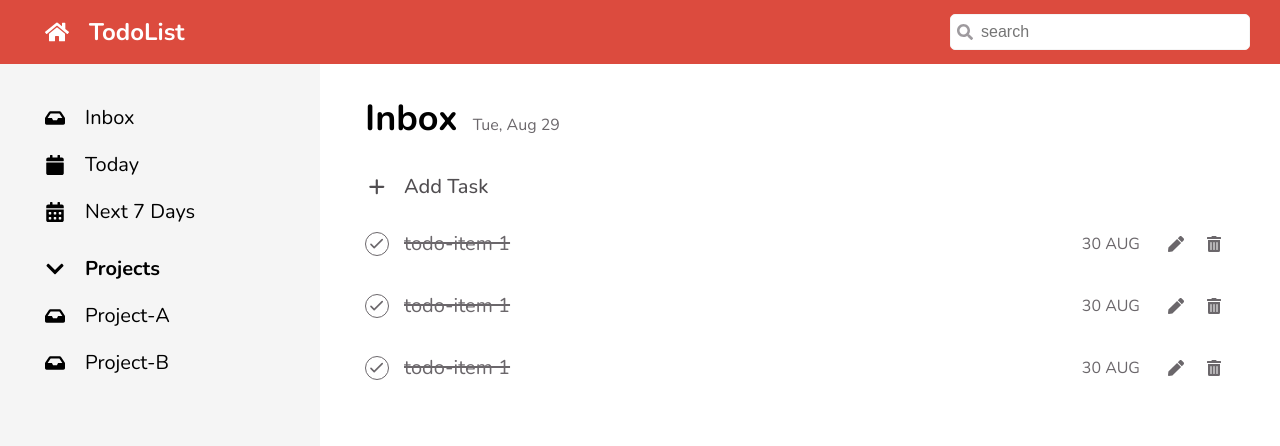
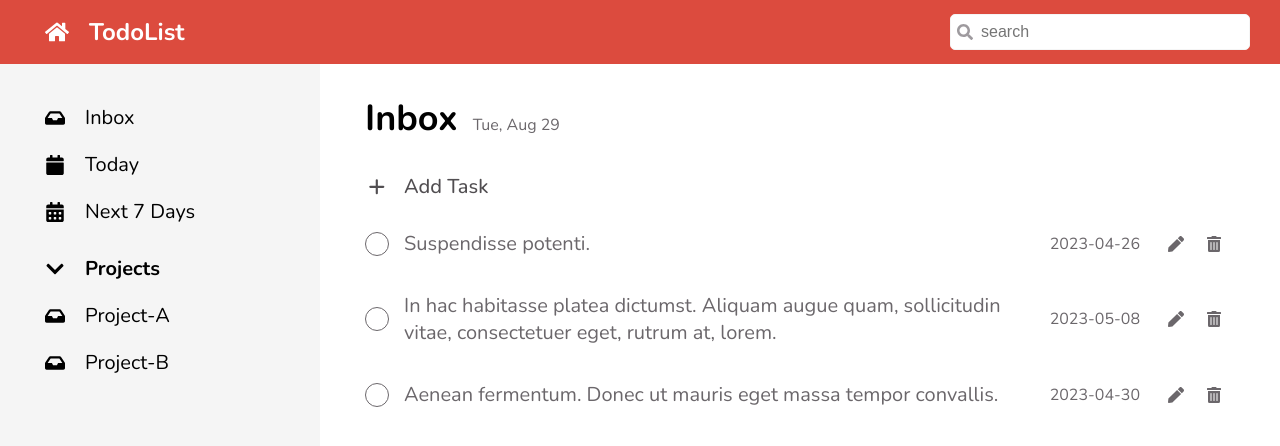
Before and after one commit to inferizer/cc15-todolist, a React (Create React App) app: page / in a window 1280 px wide. Shown: the top 446 px of the page. Built offline with nearby package versions, Linux system fonts and the light colour scheme.

Commit message:
Refactor:TodoLists

```diff
--- a/src/components/Todo/TodoItem.jsx
+++ b/src/components/Todo/TodoItem.jsx
@@ -5,7 +5,9 @@ import { HiOutlineCheck } from "react-icons/hi";
 import TodoForm from "./TodoForm";
 import styles from "./TodoItem.module.scss";
 
-function TodoItem() {
+function TodoItem(props) {
+  // OBJ Destructuring
+  const { task, done, date } = props;
   const [isOpenForm, setIsOpenForm] = useState(false);
 
   const hdlClick = () => {
@@ -19,15 +21,21 @@ function TodoItem() {
         <ul className={styles.todo__lists}>
           <li className={styles.todo}>
             <div
-              className={`${styles.todo__checkbox} ${styles.todo__checkbox__done}`}
+              className={`${styles.todo__checkbox} ${
+                done ? styles.todo__checkbox__done : ""
+              }`}
             >
               <HiOutlineCheck className={styles.todo__checkbox__icon} />
             </div>
-            <p className={`${styles.todo__task} ${styles.todo__task__done}`}>
-              todo-item 1{" "}
+            <p
+              className={`${styles.todo__task} ${
+                done ? styles.todo__task__done : ""
+              }`}
+            >
+              {task}
             </p>
             <span className={styles.todo__date}>
-              30 AUG
+              {date}
               {/* {today.toLocaleDateString("en-US", options)} */}
             </span>
             <div className={styles.todo__action}>
--- a/src/components/Todo/TodoLists.jsx
+++ b/src/components/Todo/TodoLists.jsx
@@ -1,14 +1,45 @@
 import TodoItem from "./TodoItem";
+import { useState } from "react";
+
+const data = [
+  {
+    id: 1,
+    task: "Suspendisse potenti.",
+    status: false,
+    due_date: "2023-04-26",
+  },
+  {
+    id: 2,
+    task: "In hac habitasse platea dictumst. Aliquam augue quam, sollicitudin vitae, consectetuer eget, rutrum at, lorem.",
+    status: false,
+    due_date: "2023-05-08",
+  },
+  {
+    id: 3,
+    task: "Aenean fermentum. Donec ut mauris eget massa tempor convallis.",
+    status: false,
+    due_date: "2023-04-30",
+  },
+];
+
+/*
+  data = Array<{id:number,task:string,status:boolean, due_date:string}>
+
+  dataRender = Array[]<TodoItem/>
+  */
 
 function TodoLists() {
-  // const today = new Date();
-  // const options = { day: "numeric", weekday: "short", month: "short" };
-
+  const [allTodo, setAllTodo] = useState(data);
   return (
     <>
-      <TodoItem />
-      <TodoItem />
-      <TodoItem />
+      {allTodo.map((todoObj) => (
+        <TodoItem
+          key={todoObj.id}
+          task={todoObj.task}
+          done={todoObj.status}
+          date={todoObj.due_date}
+        />
+      ))}
     </>
   );
 }
```
